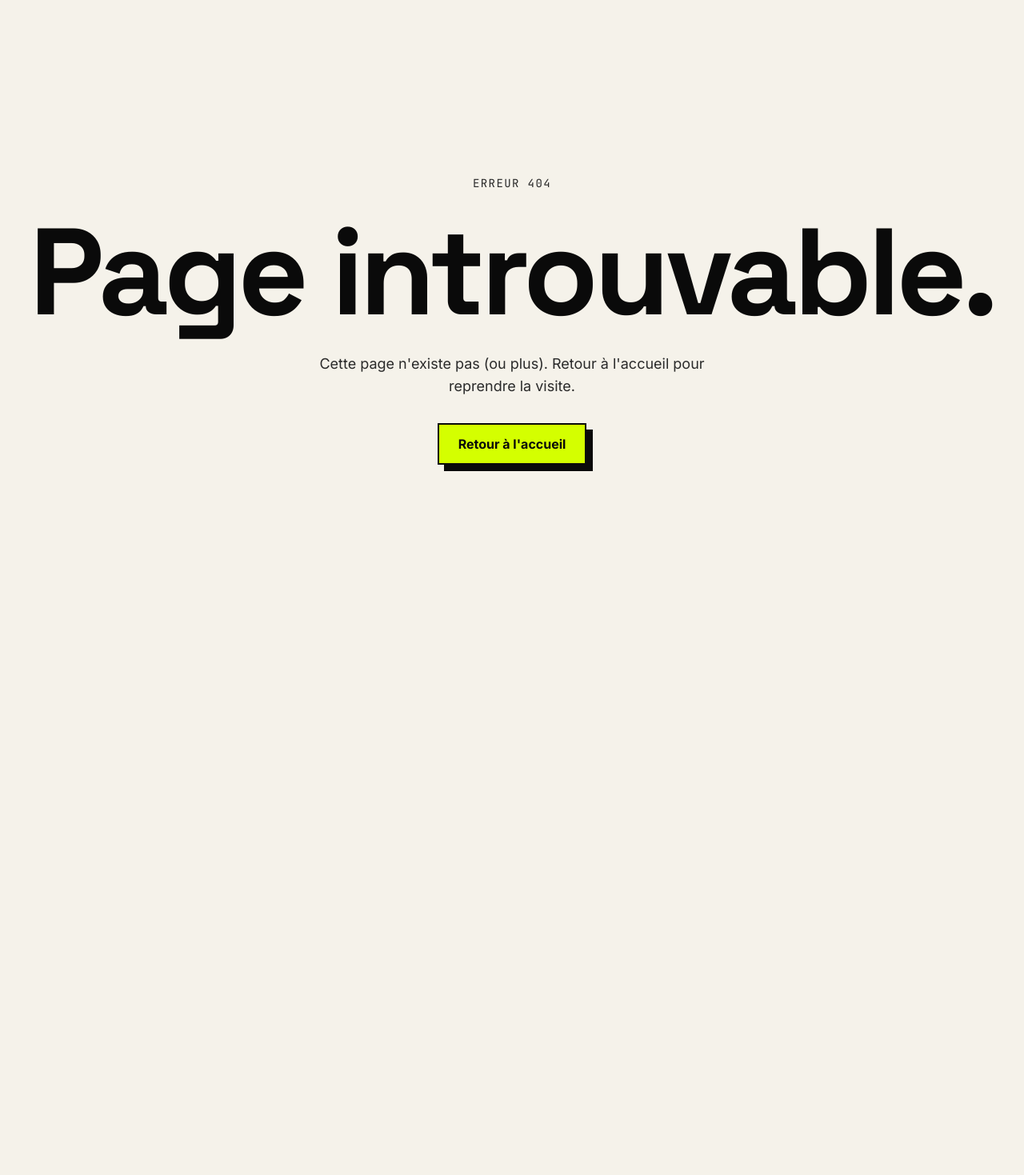
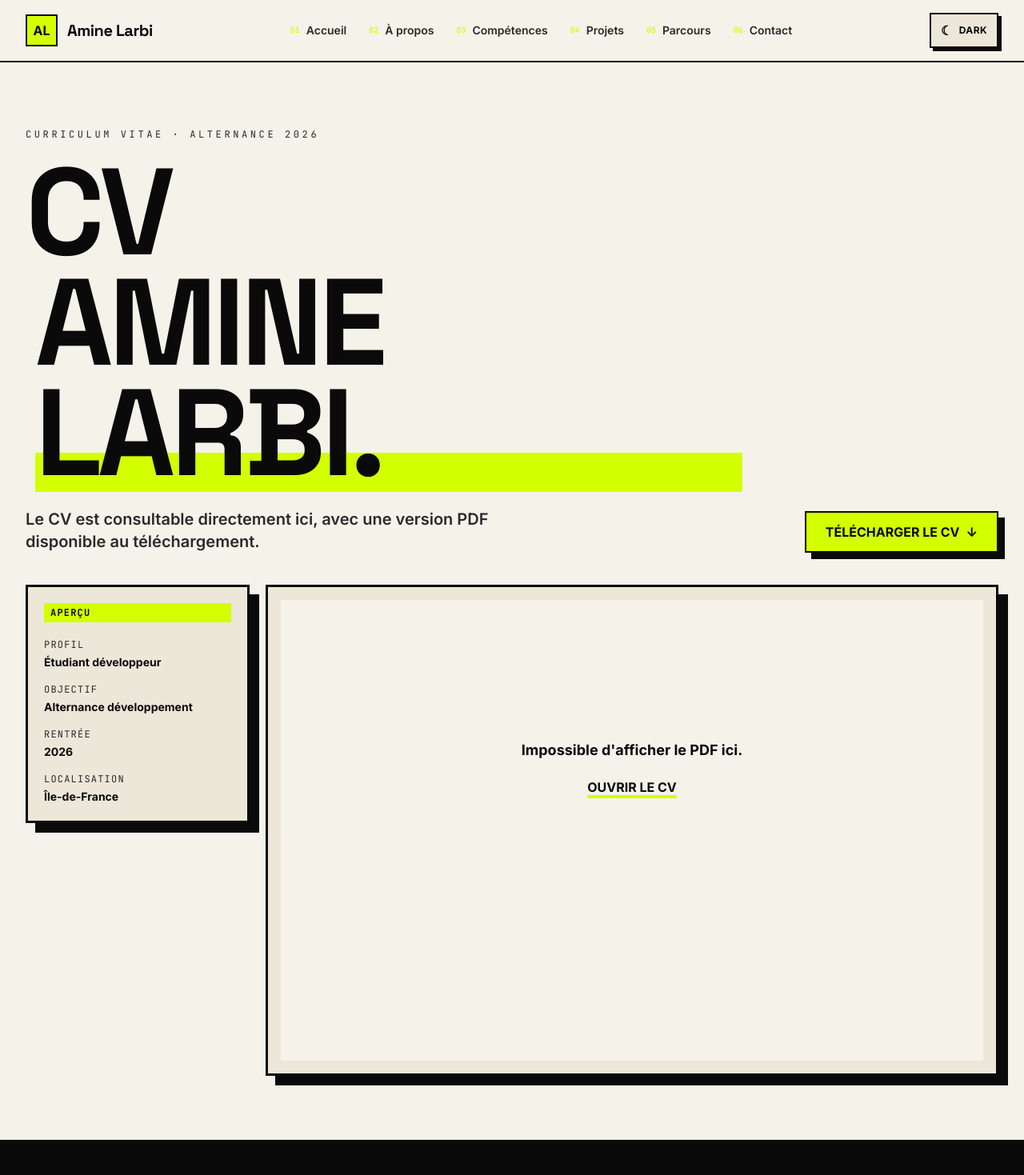
Before and after one commit to aminell/portfolio, a Next.js app: page /cv in a window 1280 px wide. Before the commit this address had no page. Shown: the top 1469 px of the page at 80% size. Before the commit the page ends 800 px from the top, so only its background shows below. Built offline with nearby package versions, Linux system fonts and the light colour scheme.

Commit message:
Update CV

```diff
--- a/content.json
+++ b/content.json
@@ -23,7 +23,7 @@
     "headline": "Étudiant développeur en quête d'alternance.",
     "intro": "19 ans, basé en Île-de-France. Bac STI2D SIN, prochaine étape : BTS SIO option SLAM. Je code, je casse, je recommence — et je cherche une équipe qui m'accueille pour passer à la pratique.",
     "ctaPrimary": { "label": "Me contacter", "href": "#contact" },
-    "ctaSecondary": { "label": "Télécharger le CV", "href": "/cv.pdf" },
+    "ctaSecondary": { "label": "Voir le CV", "href": "/cv" },
     "tickerWords": [
       "Brut · Honnête · Curieux",
       "BTS SIO SLAM 2026",
--- /dev/null
+++ b/src/app/cv/page.tsx
@@ -0,0 +1,105 @@
+import type { Metadata } from "next";
+import { Header } from "@/components/Header";
+import { Footer } from "@/components/Footer";
+import { Reveal } from "@/components/Reveal";
+import { content } from "@/lib/content";
+
+export const metadata: Metadata = {
+  title: `CV · ${content.site.name}`,
+  description: `Consultez et telechargez le CV d'${content.site.name}.`
+};
+
+export default function CvPage() {
+  return (
+    <>
+      <a href="#cv" className="skip-link">
+        Aller au CV
+      </a>
+      <Header />
+      <main id="cv" className="min-h-screen border-b-2 border-ink pt-28 sm:pt-32">
+        <section className="mx-auto flex w-full max-w-[1400px] flex-col gap-10 px-5 pb-16 pt-8 sm:px-8 md:pb-20">
+          <Reveal className="grid gap-8 md:grid-cols-[1fr_auto] md:items-end">
+            <div>
+              <p className="mono mb-5 text-xs uppercase tracking-[0.3em] text-ink-soft">
+                Curriculum vitae · Alternance 2026
+              </p>
+              <h1 className="display-text max-w-4xl text-7xl uppercase sm:text-8xl md:text-9xl">
+                CV
+                <span className="relative ml-3 inline-block">
+                  <span className="relative z-10">Amine Larbi.</span>
+                  <span
+                    aria-hidden="true"
+                    className="absolute -bottom-1 left-0 right-0 -z-10 h-[0.32em] bg-accent"
+                  />
+                </span>
+              </h1>
+              <p className="mt-6 max-w-2xl text-lg font-semibold text-ink-soft sm:text-xl">
+                Le CV est consultable directement ici, avec une version PDF disponible au
+                téléchargement.
+              </p>
+            </div>
+
+            <a
+              href="/cv.pdf"
+              download
+              className="brut-border brut-press inline-flex w-fit items-center gap-2 bg-accent px-6 py-3 font-bold uppercase text-accent-ink shadow-brut"
+            >
+              Télécharger le CV
+              <span aria-hidden="true">↓</span>
+            </a>
+          </Reveal>
+
+          <Reveal delay={120} className="grid gap-5 lg:grid-cols-[280px_1fr]">
+            <aside className="brut-border-thick bg-paper-alt p-5 shadow-brut-lg lg:sticky lg:top-28 lg:self-start">
+              <div className="bg-accent px-2 py-1 mono text-xs font-bold uppercase tracking-widest text-accent-ink">
+                Aperçu
+              </div>
+              <dl className="mt-5 grid gap-4 text-sm">
+                <div>
+                  <dt className="mono text-xs uppercase tracking-widest text-ink-soft">Profil</dt>
+                  <dd className="mt-1 font-bold">Étudiant développeur</dd>
+                </div>
+                <div>
+                  <dt className="mono text-xs uppercase tracking-widest text-ink-soft">Objectif</dt>
+                  <dd className="mt-1 font-bold">Alternance développement</dd>
+                </div>
+                <div>
+                  <dt className="mono text-xs uppercase tracking-widest text-ink-soft">Rentrée</dt>
+                  <dd className="mt-1 font-bold">2026</dd>
+                </div>
+                <div>
+                  <dt className="mono text-xs uppercase tracking-widest text-ink-soft">Localisation</dt>
+                  <dd className="mt-1 font-bold">Île-de-France</dd>
+                </div>
+              </dl>
+            </aside>
+
+            <section
+              aria-label="CV PDF"
+              className="brut-border-thick bg-paper-alt p-3 shadow-brut-lg sm:p-4"
+            >
+              <object
+                data="/cv.pdf#view=FitH"
+                type="application/pdf"
+                className="h-[72vh] min-h-[560px] w-full bg-paper"
+              >
+                <div className="grid min-h-[420px] place-items-center bg-paper p-8 text-center">
+                  <div>
+                    <p className="text-lg font-bold">Impossible d&apos;afficher le PDF ici.</p>
+                    <a
+                      href="/cv.pdf"
+                      className="mt-5 inline-flex font-bold uppercase underline decoration-accent decoration-4 underline-offset-4"
+                    >
+                      Ouvrir le CV
+                    </a>
+                  </div>
+                </div>
+              </object>
+            </section>
+          </Reveal>
+        </section>
+      </main>
+      <Footer topHref="#cv" />
+    </>
+  );
+}
--- a/src/components/Footer.tsx
+++ b/src/components/Footer.tsx
@@ -1,6 +1,10 @@
 import { content } from "@/lib/content";
 
-export function Footer() {
+type FooterProps = {
+  topHref?: string;
+};
+
+export function Footer({ topHref = "#accueil" }: FooterProps) {
   const year = new Date().getFullYear();
 
   return (
@@ -21,7 +25,7 @@ export function Footer() {
         <p className="mono text-xs uppercase tracking-widest text-paper/70">{content.footer.tagline}</p>
 
         <a
-          href="#accueil"
+          href={topHref}
           className="brut-border-thick brut-press inline-flex items-center gap-2 bg-paper px-4 py-2 text-sm font-bold uppercase text-ink"
         >
           Retour en haut <span aria-hidden="true">↑</span>
--- a/src/components/Header.tsx
+++ b/src/components/Header.tsx
@@ -1,13 +1,18 @@
 "use client";
 
 import { useEffect, useState } from "react";
+import { usePathname } from "next/navigation";
 import { content } from "@/lib/content";
 import { ThemeToggle } from "./ThemeToggle";
 
 export function Header() {
+  const pathname = usePathname();
+  const isHome = pathname === "/";
   const [scrolled, setScrolled] = useState(false);
   const [open, setOpen] = useState(false);
-  const [active, setActive] = useState<string>(content.nav[0]?.id ?? "");
+  const [active, setActive] = useState<string>(isHome ? content.nav[0]?.id ?? "" : "");
+  const homeHref = isHome ? "#accueil" : "/#accueil";
+  const getSectionHref = (id: string) => (isHome ? `#${id}` : `/#${id}`);
 
   useEffect(() => {
     const onScroll = () => setScrolled(window.scrollY > 24);
@@ -18,6 +23,11 @@ export function Header() {
 
   // Active link : lit la section au centre de la viewport.
   useEffect(() => {
+    if (!isHome) {
+      setActive("");
+      return;
+    }
+
     const sections = content.nav
       .map((n) => document.getElementById(n.id))
       .filter((el): el is HTMLElement => el !== null);
@@ -35,7 +45,7 @@ export function Header() {
 
     sections.forEach((s) => observer.observe(s));
     return () => observer.disconnect();
-  }, []);
+  }, [isHome]);
 
   // Verrouille le scroll quand le menu mobile est ouvert.
   useEffect(() => {
@@ -51,7 +61,7 @@ export function Header() {
       className="fixed inset-x-0 top-0 z-40 border-b-2 border-ink bg-paper/85 backdrop-blur-md transition-[padding] duration-200 data-[scrolled=true]:py-2"
     >
       <div className="mx-auto flex w-full max-w-[1400px] items-center justify-between gap-4 px-5 py-4 sm:px-8">
-        <a href="#accueil" className="flex items-center gap-3 font-bold" aria-label="Aller à l'accueil">
+        <a href={homeHref} className="flex items-center gap-3 font-bold" aria-label="Aller à l'accueil">
           <span className="brut-border grid h-10 w-10 place-items-center bg-accent font-bold text-accent-ink">
             AL
           </span>
@@ -65,7 +75,7 @@ export function Header() {
               return (
                 <li key={item.id}>
                   <a
-                    href={`#${item.id}`}
+                    href={getSectionHref(item.id)}
                     aria-current={isActive ? "true" : undefined}
                     className={`group relative flex items-center gap-2 px-3 py-2 text-sm font-semibold transition-colors ${
                       isActive ? "text-ink" : "text-ink-soft hover:text-ink"
@@ -125,7 +135,7 @@ export function Header() {
           {content.nav.map((item) => (
             <li key={item.id} className="border-b border-ink-line last:border-0">
               <a
-                href={`#${item.id}`}
+                href={getSectionHref(item.id)}
                 onClick={() => setOpen(false)}
                 className="flex items-center justify-between px-5 py-4 font-semibold"
               >
--- a/src/components/Hero.tsx
+++ b/src/components/Hero.tsx
@@ -63,11 +63,10 @@ export function Hero() {
             </a>
             <a
               href={hero.ctaSecondary.href}
-              download
               className="brut-border brut-press inline-flex items-center gap-2 bg-paper px-6 py-3 font-bold uppercase shadow-brut"
             >
               {hero.ctaSecondary.label}
-              <span aria-hidden="true">↓</span>
+              <span aria-hidden="true">→</span>
             </a>
           </Reveal>
         </div>
```
